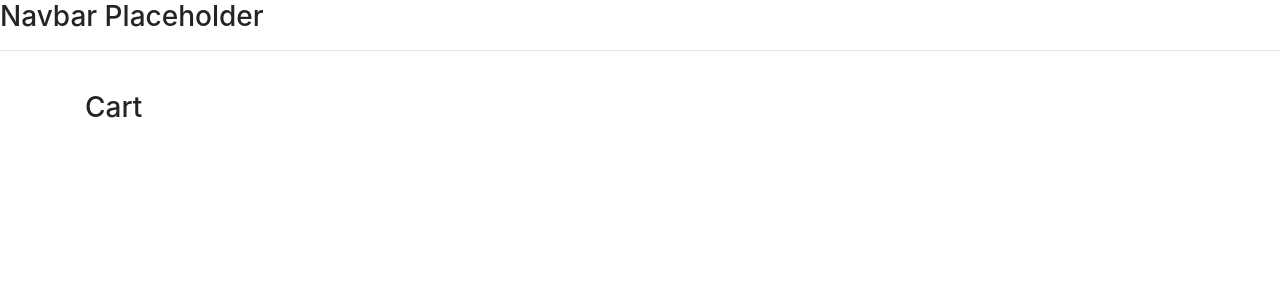
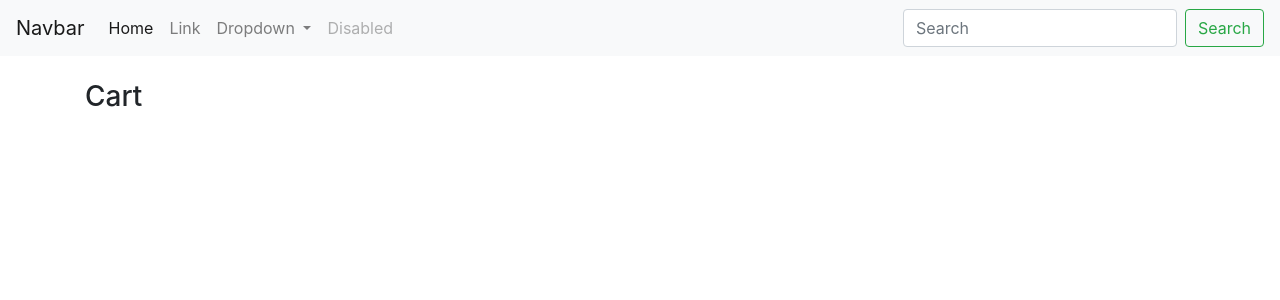
Before and after one commit to oyier254/ecommerce, a Django app: page /cart/ in a window 1280 px wide. Shown: the top 300 px of the page. Run offline with Django 4.2, Linux system fonts and the light colour scheme; some libraries are stand-ins or nearby versions.

Commit message:
Bootstrap Navbar

```diff
--- a/ecommerce/store/templates/store/main.html
+++ b/ecommerce/store/templates/store/main.html
@@ -1,3 +1,4 @@
+
 <!DOCTYPE html>
 {% load static %}
 <html>
@@ -13,8 +14,41 @@
 </head>
 <body>
 
-	<h3>Navbar Placeholder</h3>
-    <hr>
+	<nav class="navbar navbar-expand-lg navbar-light bg-light">
+	  <a class="navbar-brand" href="#">Navbar</a>
+	  <button class="navbar-toggler" type="button" data-toggle="collapse" data-target="#navbarSupportedContent" aria-controls="navbarSupportedContent" aria-expanded="false" aria-label="Toggle navigation">
+	    <span class="navbar-toggler-icon"></span>
+	  </button>
+
+	  <div class="collapse navbar-collapse" id="navbarSupportedContent">
+	    <ul class="navbar-nav mr-auto">
+	      <li class="nav-item active">
+	        <a class="nav-link" href="#">Home <span class="sr-only">(current)</span></a>
+	      </li>
+	      <li class="nav-item">
+	        <a class="nav-link" href="#">Link</a>
+	      </li>
+	      <li class="nav-item dropdown">
+	        <a class="nav-link dropdown-toggle" href="#" id="navbarDropdown" role="button" data-toggle="dropdown" aria-haspopup="true" aria-expanded="false">
+	          Dropdown
+	        </a>
+	        <div class="dropdown-menu" aria-labelledby="navbarDropdown">
+	          <a class="dropdown-item" href="#">Action</a>
+	          <a class="dropdown-item" href="#">Another action</a>
+	          <div class="dropdown-divider"></div>
+	          <a class="dropdown-item" href="#">Something else here</a>
+	        </div>
+	      </li>
+	      <li class="nav-item">
+	        <a class="nav-link disabled" href="#">Disabled</a>
+	      </li>
+	    </ul>
+	    <form class="form-inline my-2 my-lg-0">
+	      <input class="form-control mr-sm-2" type="search" placeholder="Search" aria-label="Search">
+	      <button class="btn btn-outline-success my-2 my-sm-0" type="submit">Search</button>
+	    </form>
+	  </div>
+	</nav>
 
      <div class="container">
             <br>
```
